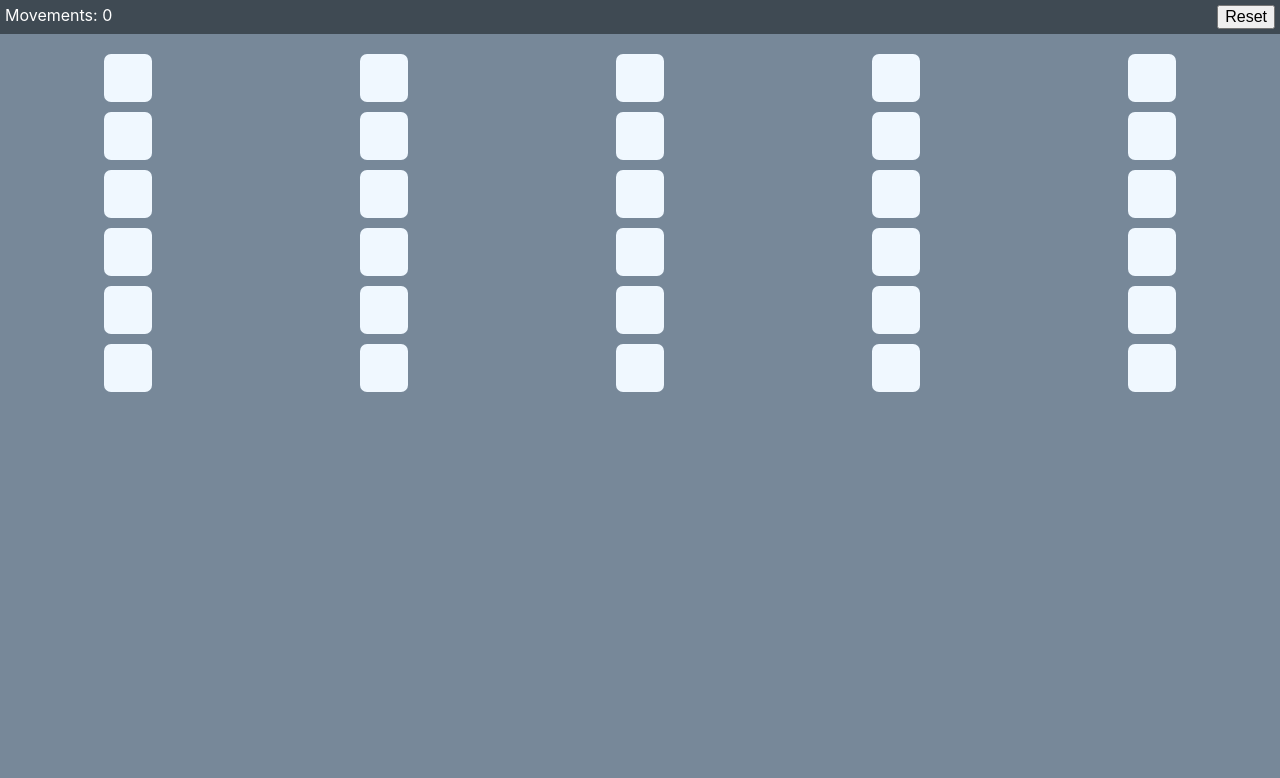
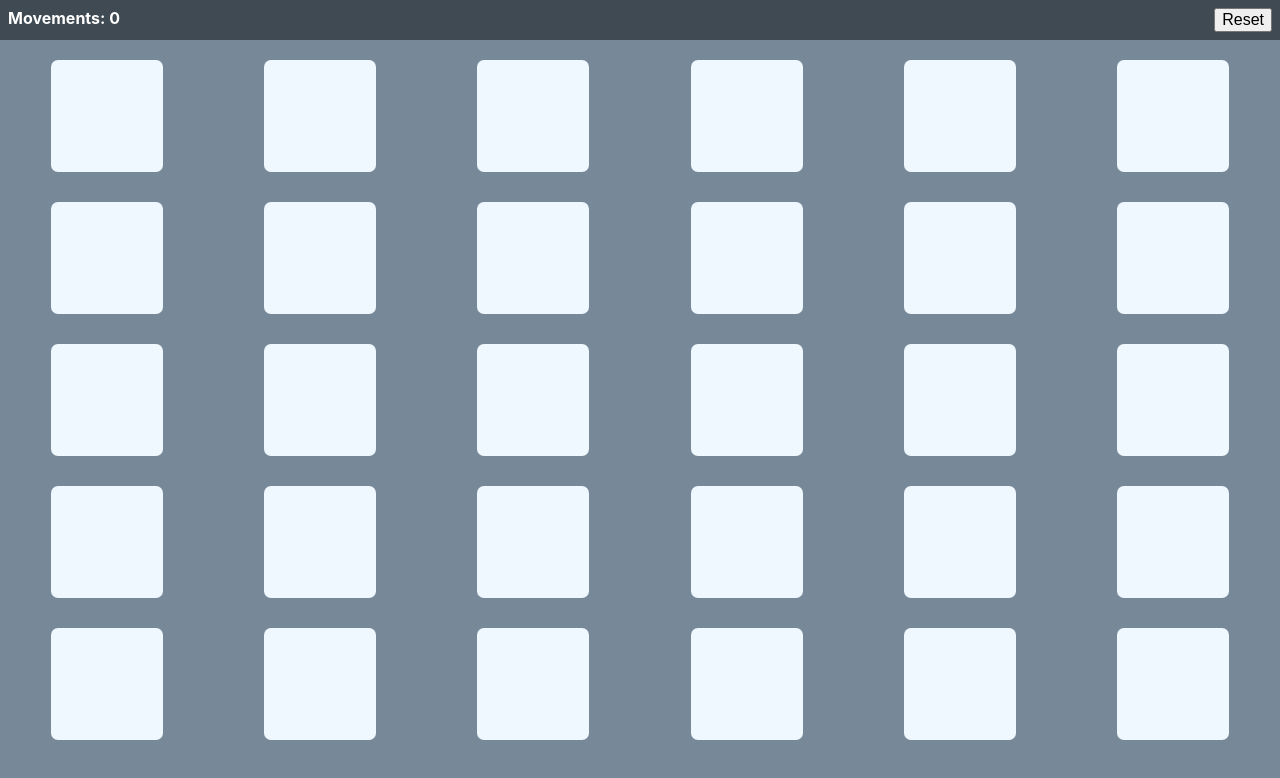
Before and after one commit to edu791/memory-game, a React (Create React App) app: page / in a window 1280 px wide. Shown: the top 778 px of the page. Built offline with nearby package versions, Linux system fonts and the light colour scheme.

Commit message:
Added mediaqueries

```diff
--- a/src/components/Board.module.css
+++ b/src/components/Board.module.css
@@ -6,3 +6,22 @@
   border-radius: 30px;
   padding: 20px 5px 0px 5px;
 }
+
+@media (min-width: 375px) {
+  .cards {
+    row-gap: 15px;
+  }
+}
+
+@media (min-width: 768px) {
+  .cards {
+    row-gap: 20px;
+  }
+}
+
+@media (min-width: 1024px) {
+  .cards {
+    row-gap: 30px;
+    grid-template-columns: 1fr 1fr 1fr 1fr 1fr 1fr;
+  }
+}
--- a/src/components/Card.module.css
+++ b/src/components/Card.module.css
@@ -9,6 +9,30 @@
   cursor: pointer;
 }
 
+@media (min-width: 375px) {
+  .card {
+    height: 3.8rem;
+    width: 3.8rem;
+    font-size: 3rem;
+  }
+}
+
+@media (min-width: 768px) {
+  .card {
+    height: 6rem;
+    width: 6rem;
+    font-size: 5rem;
+  }
+}
+
+@media (min-width: 1024px) {
+  .card {
+    height: 7rem;
+    width: 7rem;
+    font-size: 6rem;
+  }
+}
+
 .card.match-success {
   background-color: rgb(46, 156, 46);
   transition: 500ms;
--- a/src/components/Game.module.css
+++ b/src/components/Game.module.css
@@ -1,13 +1,10 @@
-.game {
-  /* margin: 5px; */
-}
-
 .game-controls {
   display: grid;
   grid-template-columns: 70% 30%;
   background-color: rgba(5, 10, 9, 0.486);
-  padding: 5px;
+  padding: 8px;
   color: white;
+  font-weight: bold;
 }
 
 .movements-counter {
@@ -21,3 +18,29 @@
 .restart-game__button {
   font-size: 1em;
 }
+
+.game-finished {
+  margin-top: 8rem;
+}
+
+.game-finished__title {
+  color: white;
+  font-size: 2rem;
+  font-weight: bolder;
+  text-align: center;
+  margin: 10px;
+}
+
+.game-finished__movements-made {
+  color: white;
+  font-size: 1rem;
+  font-weight: bold;
+  text-align: center;
+  margin: 10px;
+}
+
+.game-finished__btn-new-game {
+  font-size: 1.5rem;
+  margin: 0 auto;
+  display: block;
+}
--- a/src/components/Game.tsx
+++ b/src/components/Game.tsx
@@ -33,7 +33,15 @@ export default function Game() {
   }, []);
 
   if (gameFinished) {
-    return <div>Game Finished!!!!</div>;
+    return (
+      <div className={styles["game-finished"]}>
+        <div className={styles["game-finished__title"]}>
+          Game Finished!!!!
+        </div>
+        <div className={styles["game-finished__movements-made"]}>You made {movementsMade} movements</div>
+        <button className={styles["game-finished__btn-new-game"]} onClick={clickRestartButtonHandler}>New game</button>
+      </div>
+    );
   }
 
   console.log("render Game");
@@ -41,7 +49,9 @@ export default function Game() {
   return (
     <div className={styles.game}>
       <div className={styles["game-controls"]}>
-        <div className={styles["movements-counter"]}>Movements: {movementsMade}</div>
+        <div className={styles["movements-counter"]}>
+          Movements: {movementsMade}
+        </div>
         <div className={styles["restart-game"]}>
           <button
             className={styles["restart-game__button"]}
```
